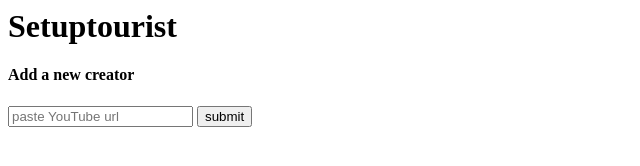
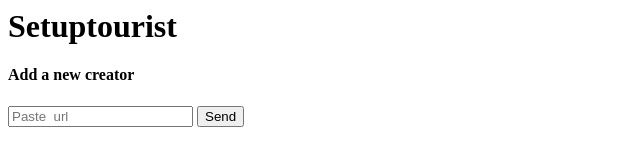
Before and after one commit to ahmadbenabdallah/setuptourist, a website: page client/index.html in a window 1280 px wide. Shown: the full height of the page, 0-640 px from the left. Drawn offline with Linux system fonts and the light colour scheme; no server answers.

```diff
--- a/client/index.html
+++ b/client/index.html
@@ -6,8 +6,8 @@
         <h1>Setuptourist</h1>
 
         <h4>Add a new creator</h4>
-        <input class="channel-input" type="text" placeholder="paste YouTube url" />
-        <button type="submit" onclick="submitChannel()">submit</button>
+        <input class="channel-input" type="text" placeholder="Paste  url" />
+        <button type="submit" onclick="submitChannel()">Send</button>
 
         <div class="container"></div>
 
```
Also changed, not shown: package.json (added, +25 -0 lines), 2 other files.
